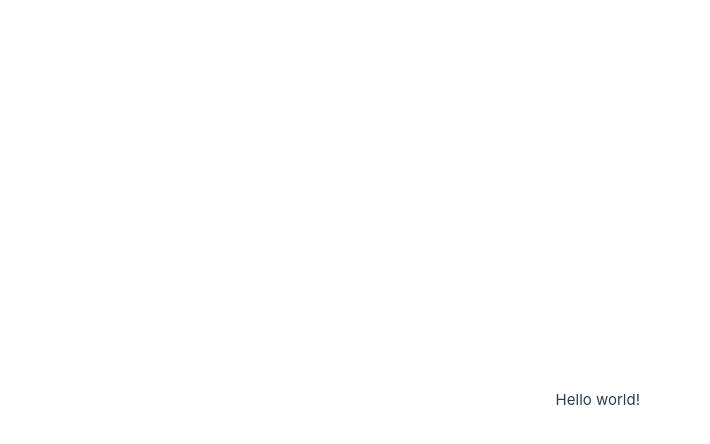
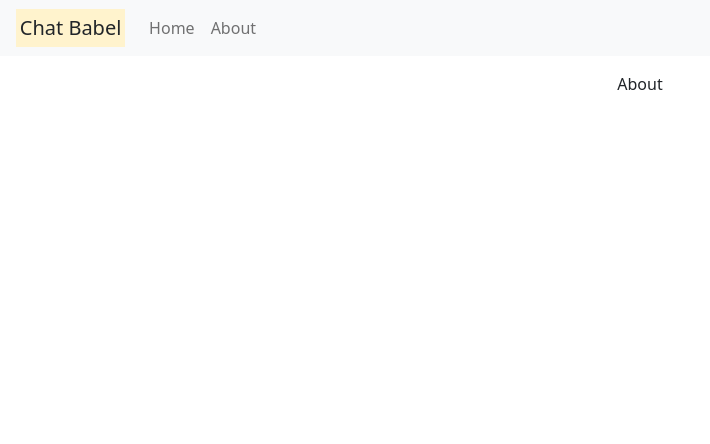
Before and after one commit to niegrzybkowski/chat-babel, a Vue app: page /about in a window 1280 px wide. Shown: the top 444 px of the page, without its empty margins (0-710 px from the left). Built offline with nearby package versions, Linux system fonts and the light colour scheme.

Commit message:
Added routes

```diff
--- a/index.html
+++ b/index.html
@@ -5,6 +5,9 @@
     <link rel="icon" href="/favicon.ico">
     <meta name="viewport" content="width=device-width, initial-scale=1.0">
     <title>Chat Babel</title>
+    <link rel="stylesheet" href="https://cdnjs.cloudflare.com/ajax/libs/bootstrap/5.2.3/css/bootstrap.min.css"
+      integrity="sha512-SbiR/eusphKoMVVXysTKG/7VseWii+Y3FdHrt0EpKgpToZeemhqHeZeLWLhJutz/2ut2Vw1uQEj2MbRF+TVBUA=="
+      crossorigin="anonymous" referrerpolicy="no-referrer"/>
   </head>
   <body>
     <div id="app"></div>
--- a/package.json
+++ b/package.json
@@ -9,7 +9,8 @@
   },
   "dependencies": {
     "aws-amplify": "^5.2.1",
-    "vue": "^3.3.2"
+    "vue": "^3.3.2",
+    "vue-router": "^4.2.0"
   },
   "devDependencies": {
     "@vitejs/plugin-vue": "^4.2.3",
--- a/src/App.vue
+++ b/src/App.vue
@@ -1,9 +1,21 @@
-<script setup>
-import HelloWorld from './components/HelloWorld.vue'
-</script>
-
 <template>
-  <main>
-    <HelloWorld msg="Hello world!"/>
-  </main>
+  <nav class="navbar navbar-expand-lg navbar-light bg-light">
+    <span class="mx-3 mark lead">Chat Babel</span>
+    <button class="navbar-toggler" type="button" data-toggle="collapse" data-target="#navbarNav" aria-controls="navbarNav" aria-expanded="false" aria-label="Toggle navigation">
+      <span class="navbar-toggler-icon"></span>
+    </button>
+    <div class="collapse navbar-collapse" id="navbarNav">
+      <ul class="navbar-nav">
+        <li class="nav-item">
+          <a class="nav-link" href="/">Home</a>
+        </li>
+        <li class="nav-item">
+          <a class="nav-link" href="/about">About</a>
+        </li>
+      </ul>
+    </div>
+  </nav>
+  <div class="d-flex justify-content-center p-3">
+    <router-view/>
+  </div>
 </template>
--- a/src/assets/base.css
+++ /dev/null
@@ -1,73 +0,0 @@
-/* color palette from <https://github.com/vuejs/theme> */
-:root {
-  --vt-c-white: #ffffff;
-  --vt-c-white-soft: #f8f8f8;
-  --vt-c-white-mute: #f2f2f2;
-
-  --vt-c-black: #181818;
-  --vt-c-black-soft: #222222;
-  --vt-c-black-mute: #282828;
-
-  --vt-c-indigo: #2c3e50;
-
-  --vt-c-divider-light-1: rgba(60, 60, 60, 0.29);
-  --vt-c-divider-light-2: rgba(60, 60, 60, 0.12);
-  --vt-c-divider-dark-1: rgba(84, 84, 84, 0.65);
-  --vt-c-divider-dark-2: rgba(84, 84, 84, 0.48);
-
-  --vt-c-text-light-1: var(--vt-c-indigo);
-  --vt-c-text-light-2: rgba(60, 60, 60, 0.66);
-  --vt-c-text-dark-1: var(--vt-c-white);
-  --vt-c-text-dark-2: rgba(235, 235, 235, 0.64);
-}
-
-/* semantic color variables for this project */
-:root {
-  --color-background: var(--vt-c-white);
-  --color-background-soft: var(--vt-c-white-soft);
-  --color-background-mute: var(--vt-c-white-mute);
-
-  --color-border: var(--vt-c-divider-light-2);
-  --color-border-hover: var(--vt-c-divider-light-1);
-
-  --color-heading: var(--vt-c-text-light-1);
-  --color-text: var(--vt-c-text-light-1);
-
-  --section-gap: 160px;
-}
-
-@media (prefers-color-scheme: dark) {
-  :root {
-    --color-background: var(--vt-c-black);
-    --color-background-soft: var(--vt-c-black-soft);
-    --color-background-mute: var(--vt-c-black-mute);
-
-    --color-border: var(--vt-c-divider-dark-2);
-    --color-border-hover: var(--vt-c-divider-dark-1);
-
-    --color-heading: var(--vt-c-text-dark-1);
-    --color-text: var(--vt-c-text-dark-2);
-  }
-}
-
-*,
-*::before,
-*::after {
-  box-sizing: border-box;
-  margin: 0;
-  font-weight: normal;
-}
-
-body {
-  min-height: 100vh;
-  color: var(--color-text);
-  background: var(--color-background);
-  transition: color 0.5s, background-color 0.5s;
-  line-height: 1.6;
-  font-family: Inter, -apple-system, BlinkMacSystemFont, 'Segoe UI', Roboto, Oxygen, Ubuntu,
-    Cantarell, 'Fira Sans', 'Droid Sans', 'Helvetica Neue', sans-serif;
-  font-size: 15px;
-  text-rendering: optimizeLegibility;
-  -webkit-font-smoothing: antialiased;
-  -moz-osx-font-smoothing: grayscale;
-}
--- a/src/assets/main.css
+++ /dev/null
@@ -1,35 +0,0 @@
-@import './base.css';
-
-#app {
-  max-width: 1280px;
-  margin: 0 auto;
-  padding: 2rem;
-
-  font-weight: normal;
-}
-
-a,
-.green {
-  text-decoration: none;
-  color: hsla(160, 100%, 37%, 1);
-  transition: 0.4s;
-}
-
-@media (hover: hover) {
-  a:hover {
-    background-color: hsla(160, 100%, 37%, 0.2);
-  }
-}
-
-@media (min-width: 1024px) {
-  body {
-    display: flex;
-    place-items: center;
-  }
-
-  #app {
-    display: grid;
-    grid-template-columns: 1fr 1fr;
-    padding: 0 2rem;
-  }
-}
--- /dev/null
+++ b/src/components/About.vue
@@ -0,0 +1,3 @@
+<template>
+  <div>About</div>
+</template>
--- a/src/components/HelloWorld.vue
+++ /dev/null
@@ -1,12 +0,0 @@
-<script setup>
-defineProps({
-  msg: {
-    type: String,
-    required: true
-  }
-})
-</script>
-
-<template>
-  <div>{{ msg }}</div>
-</template>
--- /dev/null
+++ b/src/components/Home.vue
@@ -0,0 +1,3 @@
+<template>
+  <div>Home</div>
+</template>
--- a/src/main.js
+++ b/src/main.js
@@ -1,6 +1,19 @@
-import './assets/main.css'
+import { createApp } from 'vue'
+import { createRouter, createWebHistory } from 'vue-router'
+import App from './App.vue'
+import Home from './components/Home.vue'
+import About from './components/About.vue'
 
-import { createApp } from 'vue'
-import App from './App.vue'
+const routes = [
+  { path: '/', component: Home },
+  { path: '/about', component: About }
+]
 
-createApp(App).mount('#app')
+const router = createRouter({
+  history: createWebHistory(),
+  routes: routes
+})
+
+const app = createApp(App)
+app.use(router)
+app.mount('#app')
```
Also changed, not shown: 1 other file (tests, documents, lock files or other folders).
